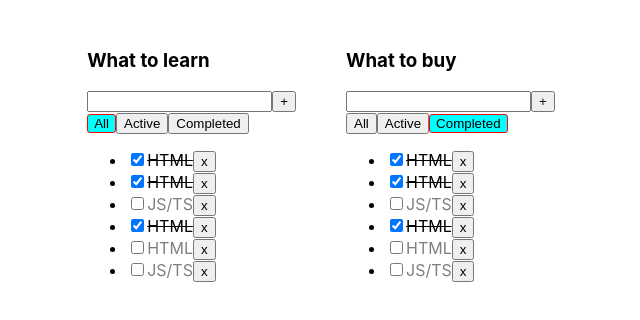
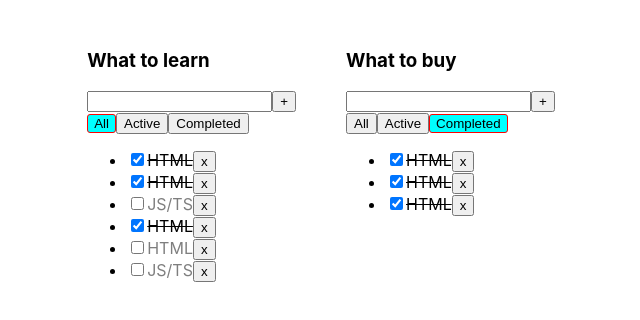
Before and after one commit to Magamed-Ali/1-todolist, a React (Create React App) app: page / in a window 1280 px wide. Shown: the top 320 px of the page, without its empty margins (294-934 px from the left). Built offline with nearby package versions, Linux system fonts and the light colour scheme.

Commit message:
save array methods

```diff
--- a/src/App.tsx
+++ b/src/App.tsx
@@ -1,7 +1,7 @@
 import React, {useState} from 'react';
 import {v1} from 'uuid';
 import './App.css';
-import TodoList from "./TodoList";
+import TodoList, {TaskType} from "./TodoList";
 
 
 export  type FilterValueType = "all" | "active" | "completed"
@@ -59,17 +59,17 @@ function App() {
 
     const addDateTask = (IDTodolist: string, title: string) => {
         const newTask = {id: v1(), title: title, isDone: false}
-        setTask_1({...task_1, [IDTodolist] : {...task_1[IDTodolist]}})
-
-        console.log({...task_1, [IDTodolist]: {...task_1[IDTodolist]} })
+        setTask_1({...task_1, [IDTodolist] : {...task_1[IDTodolist], data: [...task_1[IDTodolist].data, newTask]} })
     }
     const changeFilter = (IDTodolist: string, filter: FilterValueType) => {
-        //****
+       setTask_1({...task_1, [IDTodolist]: {...task_1[IDTodolist], filter: filter}})
     }
-    const changeTaskStatus = (taskId: string, newStatus: boolean) => {
-        /*setTask_1(task_1.map((t) => t.id === taskId ? {...t, isDone: newStatus} : t))*/
+    const changeTaskStatus = (IDTodolist: string, taskId: string, newStatus: boolean) => {
+
+        setTask_1({...task_1, [IDTodolist] : {...task_1[IDTodolist], data: [...task_1[IDTodolist].data.map(el => el.id === taskId ? {...el, isDone: newStatus} : el)] } })
     }
-    const removeTask = (taskId: string) => {
+    const removeTask = (IDTodolist: string, taskId: string) => {
+        setTask_1({...task_1, [IDTodolist] : {...task_1[IDTodolist], data: [...task_1[IDTodolist].data.filter(el => el.id !== taskId)] } })
         /*setTask_1(task_1.filter(item => item.id !== taskId))*/
     }
     const checkboxRemove = (IdIsDone: string, oppositeIsDone: boolean) => {
@@ -77,8 +77,7 @@ function App() {
     }
 
 
-
-    /*const getFilterTasksRender = (tasks: Array<TaskType>, filter: FilterValueType): Array<TaskType> => {
+    const getFilterTasksRender = (tasks: Array<TaskType>, filter: FilterValueType): Array<TaskType> => {
 
         switch (filter) {
             case "active":
@@ -88,16 +87,15 @@ function App() {
             default:
                 return tasks
         }
-        const filtredTasksForRender = getFilterTasksRender(task_1[el.id])
-
-    }*/
+    }
 
     return (
         <div className="App">
             {
                 todoListTasks.map(el => {
 
-                    let filteredTasks = task_1[el.id].data
+                    /*let filteredTasks = task_1[el.id].data*/
+                    const filtredTasksForRender = getFilterTasksRender(task_1[el.id].data, task_1[el.id].filter);
 
                     return (
                         <TodoList
@@ -105,7 +103,7 @@ function App() {
                             IDTodolist={el.id}
                             removeTask={removeTask}
                             title={el.title}
-                            tasks={filteredTasks}
+                            tasks={filtredTasksForRender}
                             changeFilter={changeFilter}
                             addDateTask={addDateTask}
                             changeTaskStatus={changeTaskStatus}
--- a/src/TodoList.tsx
+++ b/src/TodoList.tsx
@@ -8,11 +8,11 @@ type TodoListPropsType = {
     title: string,
     filter: FilterValueType,
     tasks: Array<TaskType>
-    removeTask: (taskId: string) => void
+    removeTask: (IDTodolist: string, taskId: string) => void
     changeFilter: (IDTodolist: string, filter: FilterValueType) => void
     addDateTask: (IDTodolist: string, item: string) => void
 
-    changeTaskStatus: (id: string, status: boolean) => void
+    changeTaskStatus: (IDTodolist: string, id: string, status: boolean) => void
 
 }
 
@@ -49,14 +49,14 @@ function TodoList(props: TodoListPropsType) {
 
     let tasksList = props.tasks.length
         ? props.tasks.map((task:TaskType) => {
-            const changeStatusEvent = (e: ChangeEvent<HTMLInputElement>)=> props.changeTaskStatus(task.id, e.currentTarget.checked )
+            const changeStatusEvent = (e: ChangeEvent<HTMLInputElement>)=> props.changeTaskStatus(props.IDTodolist, task.id, e.currentTarget.checked )
             return (
                 <li>
 
                     <input type="checkbox" checked={task.isDone} onChange={changeStatusEvent}/>
                     <span className={task.isDone ? "task-done" : "task-doneOf"}>{task.title}</span>
 
-                    <button onClick={() => removeTask(task.id)}>x</button>
+                    <button onClick={() => removeTask(props.IDTodolist, task.id)}>x</button>
                 </li>
             )
         })
```
